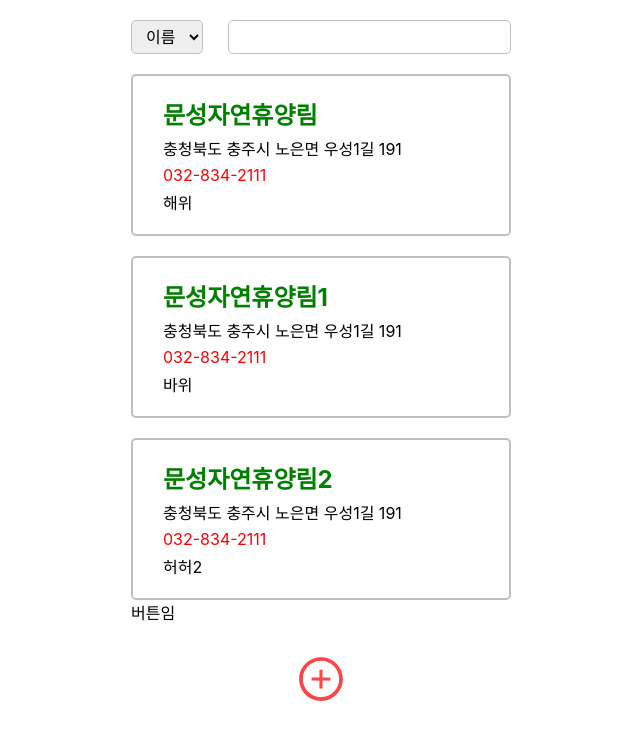
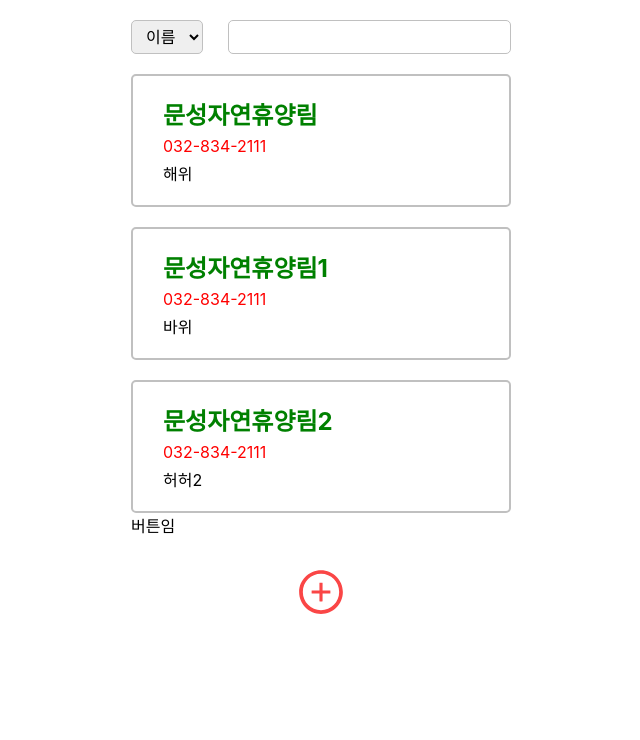
Before and after one commit to wanted-pre-onboarding-09/wanted-codestates-project-9-8, a React (Create React App) app: page / in a window 1280 px wide. Shown: the top 740 px of the page, without its empty margins (319-959 px from the left). Built offline with nearby package versions, Linux system fonts and the light colour scheme.

Commit message:
Fix: Change addrees to address

```diff
--- a/src/components/home/FormList.js
+++ b/src/components/home/FormList.js
@@ -11,7 +11,7 @@ function FormList() {
       addForm({
         id: 4,
         title: '문성자연휴양림',
-        addrees: '충청북도 충주시 노은면 우성1길 191',
+        address: '충청북도 충주시 노은면 우성1길 191',
         officeNumber: '032-834-2111',
         memo: '해위',
       }),
@@ -21,11 +21,11 @@ function FormList() {
   return (
     <StyledFormList>
       {dataList.map((data) => {
-        const { id, title, addrees, officeNumber, memo } = data;
+        const { id, title, address, officeNumber, memo } = data;
         return (
           <li key={id}>
             <p className="title">{title}</p>
-            <p className="addrees">{addrees}</p>
+            <p className="addrees">{address}</p>
             <p className="officeNumber">{officeNumber}</p>
             <p className="memo">{memo}</p>
           </li>
```
